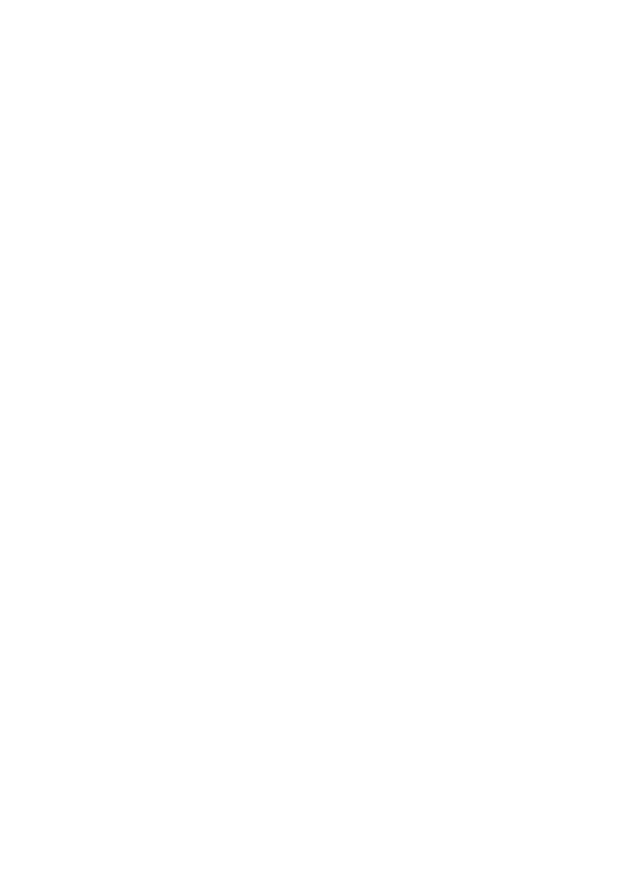
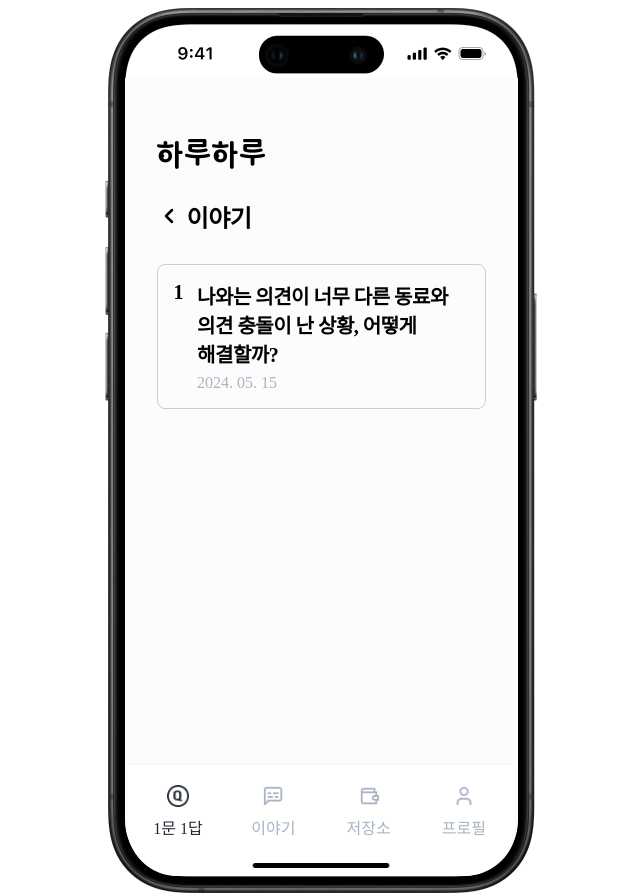
Before and after one commit to seola1ne/HaruHaru, a React (Create React App) app in the folder frontend/: page /storage/talk in a window 1280 px wide. Before the commit this address had no page. Shown: the whole page, without its empty margins (319-959 px from the left). Before the commit the page ends 800 px from the top, so only its background shows below. Built offline with nearby package versions, Linux system fonts and the light colour scheme.

Commit message:
feat : 이야기 페이지 퍼블리싱

```diff
--- a/frontend/src/App.jsx
+++ b/frontend/src/App.jsx
@@ -5,6 +5,7 @@
 import Splash from "pages/splash";
 import QuestionAnswer from "pages/storage/questionAnswer";
 import Storage from "pages/storage/storage";
+import TalkAnswer from "pages/storage/talkAnswer";
 import Talk from "pages/talk/talk";
 import TalkWrite from "pages/talk/[id]/write";
 import { BrowserRouter, Route, Routes } from "react-router-dom";
@@ -21,6 +22,7 @@
         <Route path="/talk" element={<Talk />} />
         <Route path="/storage" element={<Storage />} />
         <Route path="/storage/question" element={<QuestionAnswer />} />
+        <Route path="/storage/talk" element={<TalkAnswer />} />
         <Route path="/profile" element={<Profile />} />
       </Routes>
     </BrowserRouter>
--- a/frontend/src/components/AnswerItem/index.jsx
+++ b/frontend/src/components/AnswerItem/index.jsx
@@ -20,8 +20,10 @@
       <Row gap={0.88}>
         <p className="title">{id}</p>
         <Column>
-          <p className="title">{title}</p>
-          <p className="date">{formattedDate}</p>
+          <Column gap={0.4}>
+            <p className="title">{title}</p>
+            <p className="date">{formattedDate}</p>
+          </Column>
           <p className="answer" style={{ display: isActive ? 'block' : 'none' }}>
             {answer}
           </p>
@@ -42,6 +44,7 @@
   .title {
     ${font.H2};
     font-weight: bold;
+    word-break: keep-all;
   }
 
   .date {
--- /dev/null
+++ b/frontend/src/pages/storage/talkAnswer.jsx
@@ -0,0 +1,111 @@
+import { useState } from 'react';
+import { styled } from 'styled-components';
+import Layout from "layout/Layout";
+import Screen from "layout/Screen/Screen";
+import Logo from "assets/global/Logo.png";
+import Footer from 'components/Common/Footer';
+import color from 'styles/color';
+import font from 'styles/font';
+import ArrowLeft from "assets/icon/arrow-left.png";
+import { Link } from 'react-router-dom';
+import AnswerItem from 'components/AnswerItem';
+
+function TalkAnswer() {
+    const [activeIndex, setActiveIndex] = useState(-1);
+
+    const handleTalkClick = (index) => {
+        setActiveIndex(activeIndex === index ? -1 : index);
+    };
+
+    const answers = [
+        {
+            id: 1,
+            talk: "나와는 의견이 너무 다른 동료와 의견 충돌이 난 상황, 어떻게 해결할까?",
+            answer: "내 의견이 중요한 만큼 상대 의견도 중요하겠지... 상대 의견도 들어보고, 내 의견과 비교해서 장점과 단점은 무엇인지 생각해 볼 것 같다. 수용할 수 있는 의견이라면 수용하고, 아니라면 내 의견을 논리정연하게 정리해서 설득해야 할 듯",
+            date: "20240515"
+        },
+    ];
+
+    return (
+        <Layout bgcolor={color.gray[50]}>
+            <Screen>
+                <AnswerPageBox>
+                    <TitleBox>
+                        <img className="logo" src={Logo} alt="하루하루" />
+                        <StyledLink to="/storage">
+                        <img className="arrow" src={ArrowLeft} alt="돌아가기"/>
+                        이야기
+                        </StyledLink>
+                    </TitleBox>
+                    <TalkList>
+                        {answers.map((talk, index) => (
+                            <AnswerItem
+                                key={talk.id}
+                                id={talk.id}
+                                title={talk.talk}
+                                answer={talk.answer}
+                                date={talk.date}
+                                isActive={activeIndex === index}
+                                onClick={() => handleTalkClick(index)}
+                            />
+                        ))}
+                    </TalkList>
+                </AnswerPageBox>
+                <Footer />
+            </Screen>
+        </Layout>
+    )
+}
+
+export default TalkAnswer;
+
+const AnswerPageBox = styled.div`
+    width: 100%;
+    padding: 3.75rem 2rem;
+    overflow: auto;
+
+    p {
+        margin: 0;
+    }
+
+    .box-title {
+      ${font.H1};
+    }
+`;
+
+const TitleBox = styled.div`
+    display: flex;
+    flex-direction: column;
+    gap: 1.87rem;
+    ${font.H1};
+
+
+    margin-bottom: 1.88rem;
+
+    .logo {
+      width: 6.75rem;
+    }
+
+    .arrow {
+      width: 1.5rem;
+      height: 1.5rem;
+
+      &:hover {
+        cursor: pointer;
+      }
+    }
+`;
+
+const StyledLink = styled(Link)`
+  display: flex;
+  align-items: center;
+  gap: 0.38rem;
+  color: ${color.base['black']};
+  text-decoration: none;
+`;
+
+const TalkList = styled.div`
+    display: flex;
+    flex-direction: column;
+    gap: 1rem;
+`;
```
